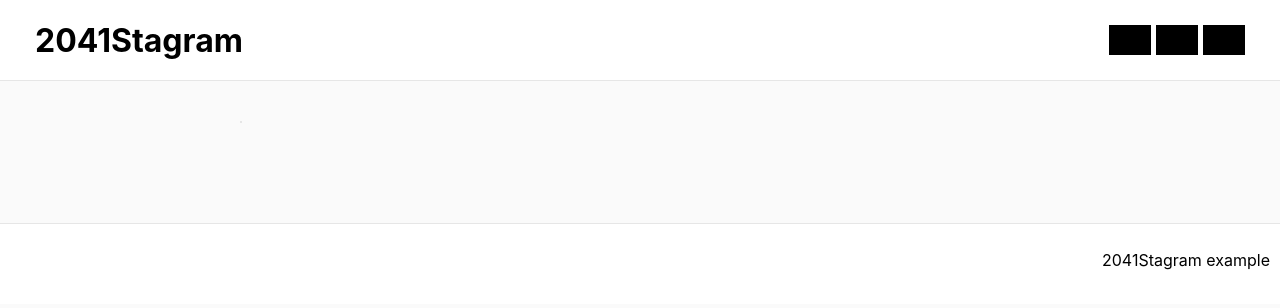
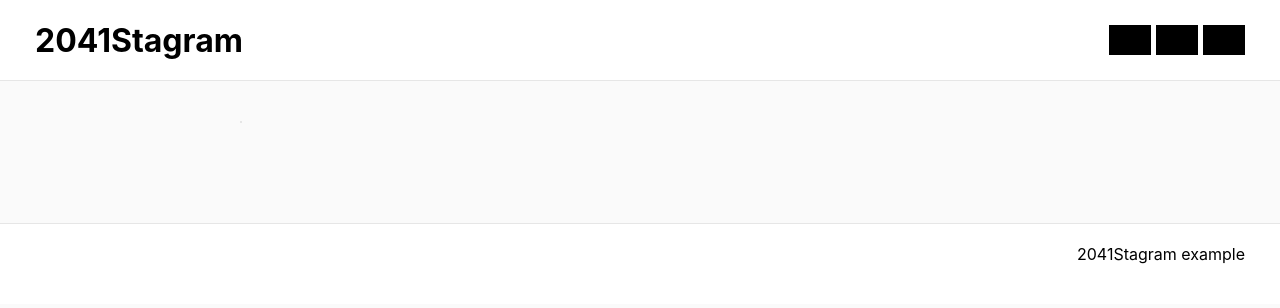
Before and after one commit to teaching-js/assignment, a website with bundled scripts: page index.html in a window 1280 px wide. Built offline with nearby package versions, Linux system fonts and the light colour scheme; no server answers.

Commit message:
minor style, markup change

```diff
--- a/styles/main.css
+++ b/styles/main.css
@@ -28,7 +28,7 @@
     text-align: right;
 }
 
-.banner > * {
+.banner > *, footer > * {
     margin: 10px 25px;
 }
 
```
